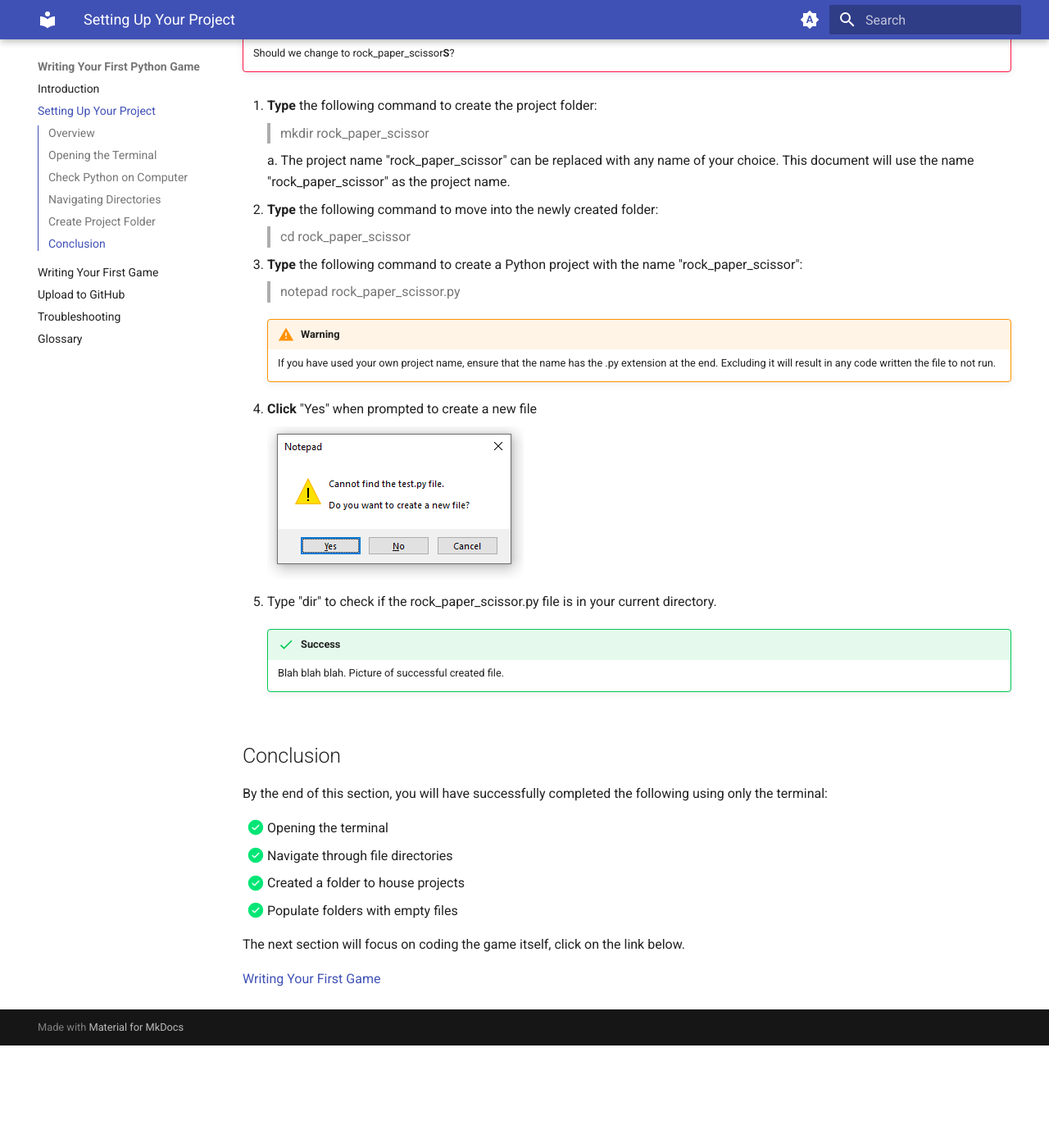
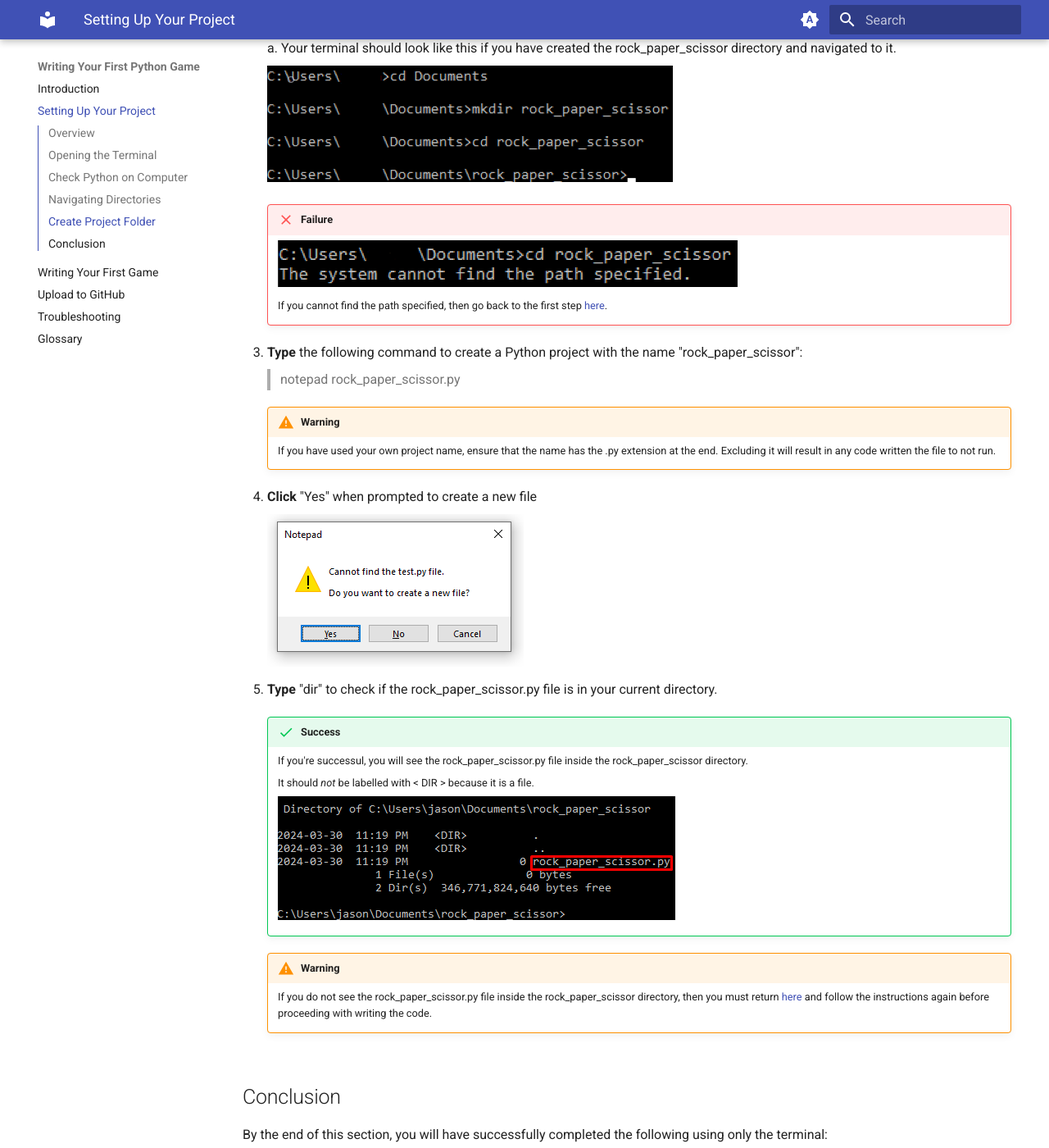
Before and after one commit to Beijzum/beijzum.github.io, an MkDocs documentation site: the page built from docs/Setting Up Your Project.md, in a window 1280 px wide and 1400 px high, scrolled down 4891 px. Shown: the whole window at 82% size. Built offline with MkDocs 1.6.1 and Material for MkDocs 9.7.7, drawn with Linux system fonts in a browser that asks for light colours; comment, search, counter and statistics services are not loaded; before the commit the page ends 6166 px from its top, so only the background shows below that; some of the changed text lies outside the part shown.

Commit message:
FINISH setup v1

```diff
--- a/docs/Setting Up Your Project.md
+++ b/docs/Setting Up Your Project.md
@@ -93,11 +93,6 @@
 
     b. "directory_name" is a placeholder name. You can replace it with any directory that is listed when you typed "dir" back in the first step [here](./Setting%20Up%20Your%20Project.md/#navigating-directories).
 
-    !!! danger
-    !!! warning
-
-        You must choose a clean directory that has no subdirectories. Choosing a directory with existing folders can lead to potential errors. (Why?)
-
     !!! success
 
         Successfully navigating to a directory using the terminal command "cd" will looking something like this:
@@ -105,10 +100,6 @@
         ![successful nav directory](./assets/setupS6.png)
 
 ## Create Project Folder
-
-!!! danger
-
-    Should we change to rock_paper_scissor**S**?
 
 7.  **Type** the following command to create the project folder:
 
@@ -120,6 +111,16 @@
 
     > cd rock_paper_scissor
 
+    a. Your terminal should look like this if you have created the rock_paper_scissor directory and navigated to it.
+
+    ![successfulrpsdir](./assets/setupS8success.png)
+
+    !!! failure
+
+        ![failedrpsdir](./assets/setupS8failure.png)
+
+        If you cannot find the path specified, then go back to the first step [here](./Setting%20Up%20Your%20Project.md/#create-project-folder).
+
 9.  **Type** the following command to create a Python project with the name "rock_paper_scissor":
 
     > notepad rock_paper_scissor.py
@@ -130,13 +131,21 @@
 
 10. **Click** "Yes" when prompted to create a new file
 
-    ![create file prompt](./assets/setupS7.png)
+    ![create file prompt](./assets/setupS10.png)
 
-11. Type "dir" to check if the rock_paper_scissor.py file is in your current directory.
+11. **Type** "dir" to check if the rock_paper_scissor.py file is in your current directory.
 
     !!! success
 
-        Blah blah blah. Picture of successful created file.
+        If you're successul, you will see the rock_paper_scissor.py file inside the rock_paper_scissor directory.
+
+        It should *not* be labelled with < DIR > because it is a file.
+
+        ![successrps.py](./assets/setupS11.png)
+
+    !!! warning
+
+        If you do not see the rock_paper_scissor.py file inside the rock_paper_scissor directory, then you must return [here](./Setting%20Up%20Your%20Project.md/#create-project-folder) and follow the instructions again before proceeding with writing the code.
 
 ## Conclusion
 
```
Also changed, not shown: docs/assets/setupS10.png (renamed from docs/assets/setupS7.png), docs/assets/setupS11.png (added), docs/assets/setupS8failure.png (added), docs/assets/setupS8success.png (added).
